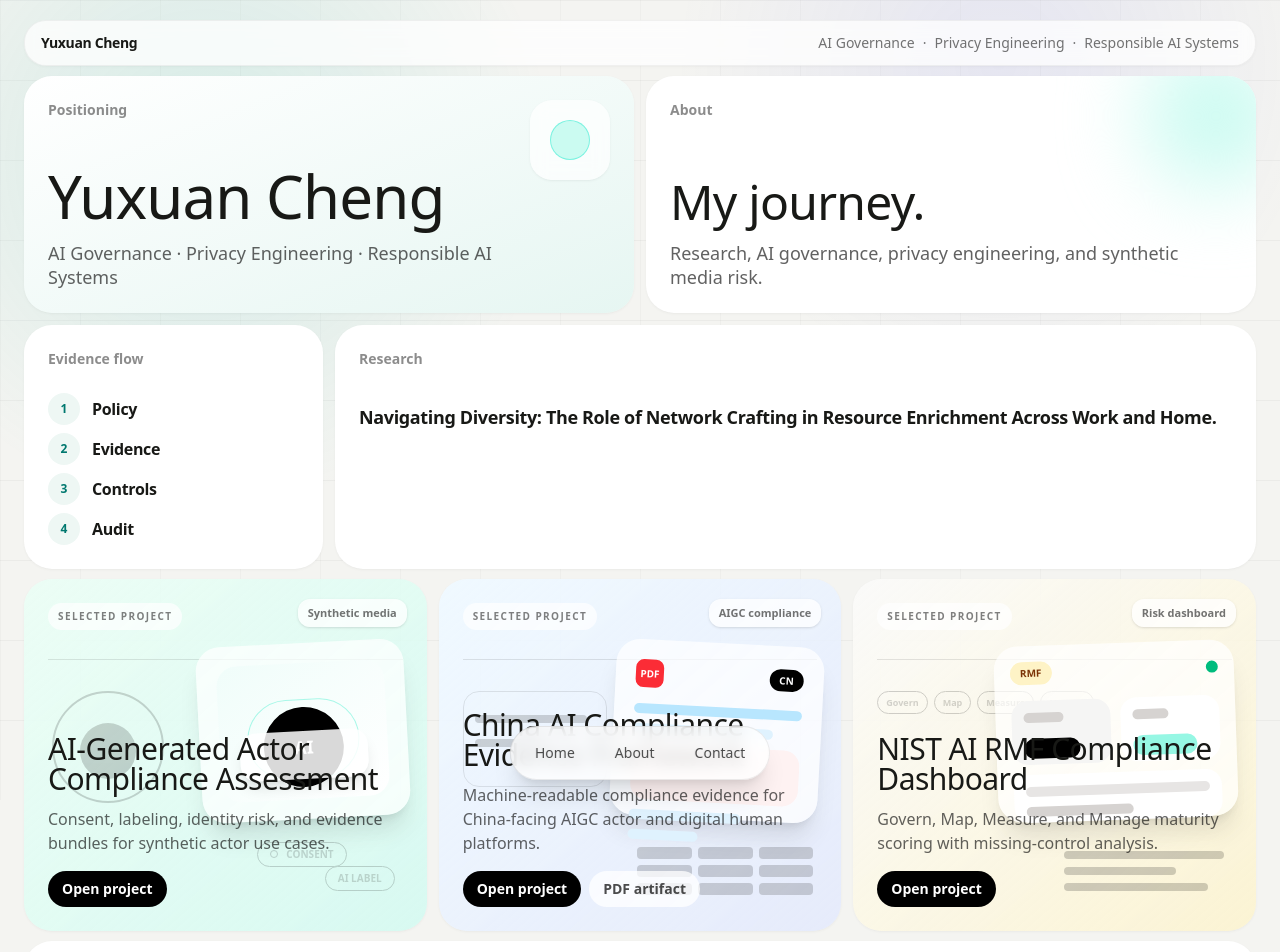
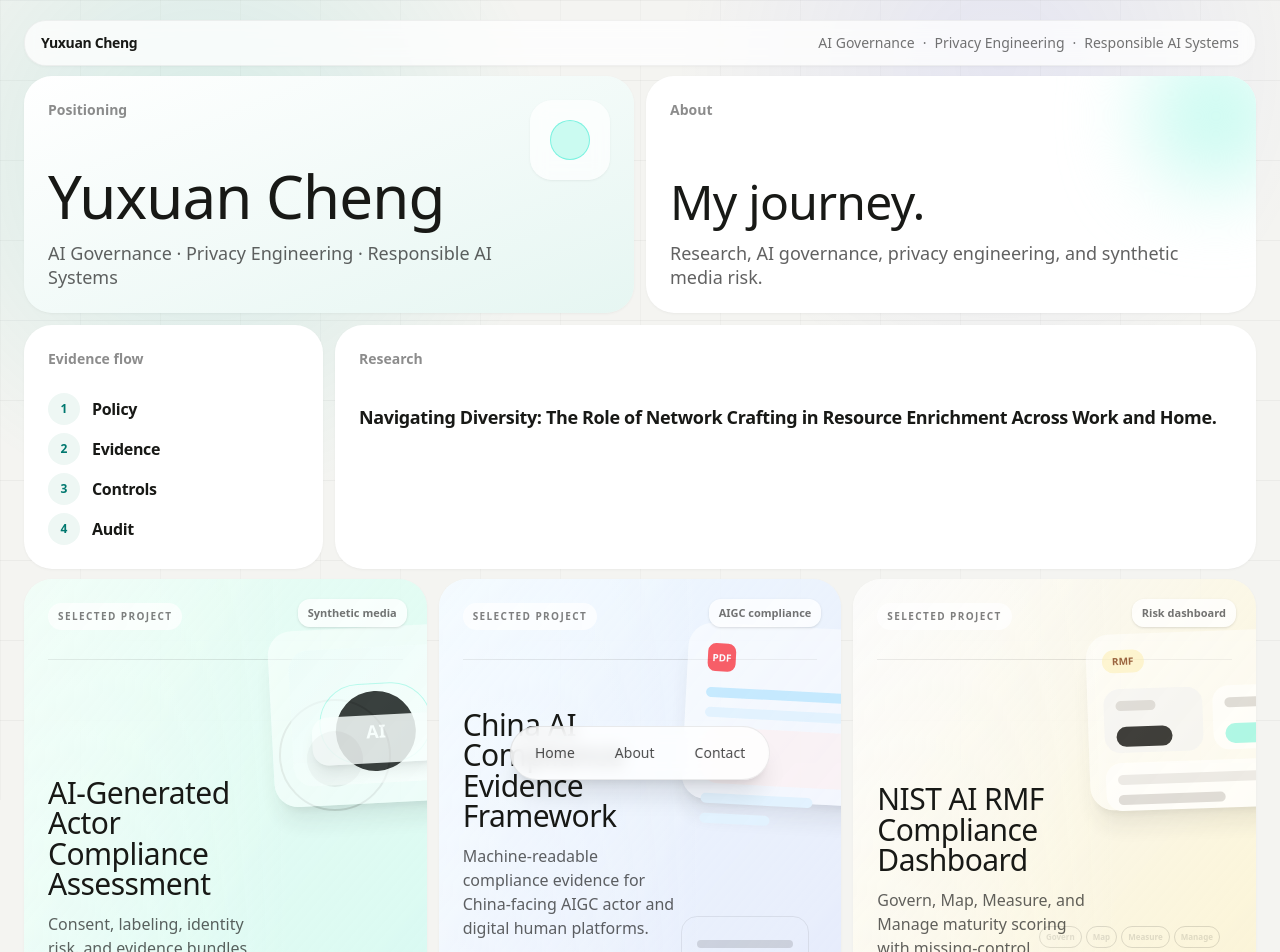
Before and after one commit to yuxuancheng123-spec/yuxuan-cheng-portfolio-next, a Next.js app: page / in a window 1280 px wide. Shown: the top 952 px of the page. Built offline with nearby package versions, Linux system fonts and the light colour scheme.

Commit message:
Fix home project card text layering

```diff
--- a/src/app/page.tsx
+++ b/src/app/page.tsx
@@ -61,17 +61,17 @@ function ProjectVisual({ icon, visual }: { icon: string; visual: string }) {
   if (visual === "document") {
     return (
       <>
-        <div className="pointer-events-none absolute inset-0 opacity-[0.16]">
-          <div className="absolute left-6 top-28 h-24 w-36 rounded-2xl border border-black/60" />
-          <div className="absolute left-9 top-34 h-2 w-28 rounded-full bg-black" />
-          <div className="absolute left-9 top-40 h-2 w-20 rounded-full bg-black" />
-          <div className="absolute bottom-9 right-7 grid w-44 grid-cols-3 gap-1.5">
+        <div className="pointer-events-none absolute inset-0 z-0 opacity-[0.1] xl:opacity-[0.12]">
+          <div className="absolute bottom-16 right-8 h-20 w-32 rounded-2xl border border-black/60" />
+          <div className="absolute bottom-28 right-12 h-2 w-24 rounded-full bg-black" />
+          <div className="absolute bottom-[5.75rem] right-12 h-2 w-16 rounded-full bg-black" />
+          <div className="absolute bottom-8 right-7 grid w-40 grid-cols-3 gap-1.5 xl:w-44">
             {Array.from({ length: 9 }).map((_, index) => (
               <span key={index} className="h-3 rounded-sm bg-black" />
             ))}
           </div>
         </div>
-        <div className="absolute right-5 top-16 h-44 w-52 rotate-3 rounded-[24px] bg-white/70 p-5 shadow-xl shadow-black/10 transition duration-500 group-hover:rotate-0 group-hover:scale-[1.03]">
+        <div className="pointer-events-none absolute right-[-2.25rem] top-14 z-0 h-40 w-48 rotate-3 rounded-[24px] bg-white/62 p-5 opacity-75 shadow-xl shadow-black/10 transition duration-500 group-hover:rotate-0 group-hover:scale-[1.02] xl:right-[-3.25rem] xl:top-12 xl:h-44 xl:w-52 2xl:right-[-4rem]">
           <div className="mb-4 flex items-center justify-between">
             <span className="h-7 w-7 rounded-lg bg-red-500 text-center text-[10px] font-bold leading-7 text-white">
               PDF
@@ -95,24 +95,24 @@ function ProjectVisual({ icon, visual }: { icon: string; visual: string }) {
   if (visual === "dashboard") {
     return (
       <>
-        <div className="pointer-events-none absolute inset-0 opacity-[0.18]">
-          <div className="absolute left-6 top-28 flex gap-1.5">
+        <div className="pointer-events-none absolute inset-0 z-0 opacity-[0.1] xl:opacity-[0.12]">
+          <div className="absolute bottom-28 right-9 flex gap-1">
             {["Govern", "Map", "Measure", "Manage"].map((item) => (
               <span
                 key={item}
-                className="rounded-full border border-black px-2 py-1 text-[9px] font-bold"
+                className="rounded-full border border-black px-1.5 py-1 text-[8px] font-bold"
               >
                 {item}
               </span>
             ))}
           </div>
-          <div className="absolute bottom-10 right-8 space-y-2">
-            <div className="h-2 w-40 rounded-full bg-black" />
+          <div className="absolute bottom-9 right-8 space-y-2">
+            <div className="h-2 w-36 rounded-full bg-black" />
             <div className="h-2 w-28 rounded-full bg-black" />
-            <div className="h-2 w-36 rounded-full bg-black" />
+            <div className="h-2 w-32 rounded-full bg-black" />
           </div>
         </div>
-        <div className="absolute right-5 top-16 h-44 w-60 -rotate-2 rounded-[24px] bg-white/70 p-4 shadow-xl shadow-black/10 transition duration-500 group-hover:rotate-0 group-hover:scale-[1.03]">
+        <div className="pointer-events-none absolute right-[-3.75rem] top-14 z-0 h-40 w-56 -rotate-2 rounded-[24px] bg-white/62 p-4 opacity-75 shadow-xl shadow-black/10 transition duration-500 group-hover:rotate-0 group-hover:scale-[1.02] xl:right-[-4.5rem] xl:top-[3.25rem] xl:h-44 xl:w-60 2xl:right-[-5.25rem]">
           <div className="mb-4 flex items-center justify-between">
             <span className="rounded-full bg-amber-100 px-2.5 py-1 text-[10px] font-bold text-amber-900">
               {icon}
@@ -140,10 +140,10 @@ function ProjectVisual({ icon, visual }: { icon: string; visual: string }) {
 
   return (
     <>
-      <div className="pointer-events-none absolute inset-0 opacity-[0.17]">
-        <div className="absolute left-7 top-28 h-28 w-28 rounded-full border-2 border-black" />
-        <div className="absolute left-14 top-36 h-14 w-14 rounded-full bg-black" />
-        <div className="absolute bottom-10 right-8 rounded-full border border-black px-3 py-1 text-[10px] font-bold">
+      <div className="pointer-events-none absolute inset-0 z-0 opacity-[0.1] xl:opacity-[0.12]">
+        <div className="absolute right-9 top-[7.5rem] h-24 w-24 rounded-full border-2 border-black xl:h-28 xl:w-28" />
+        <div className="absolute right-16 top-[9.5rem] h-12 w-12 rounded-full bg-black xl:h-14 xl:w-14" />
+        <div className="absolute bottom-9 right-8 rounded-full border border-black px-3 py-1 text-[10px] font-bold">
           AI LABEL
         </div>
         <div className="absolute bottom-16 right-20 flex items-center gap-2 rounded-full border border-black px-3 py-1 text-[10px] font-bold">
@@ -151,7 +151,7 @@ function ProjectVisual({ icon, visual }: { icon: string; visual: string }) {
           CONSENT
         </div>
       </div>
-      <div className="absolute right-5 top-16 h-44 w-52 -rotate-3 rounded-[24px] bg-white/70 p-5 shadow-xl shadow-black/10 transition duration-500 group-hover:rotate-0 group-hover:scale-[1.03]">
+      <div className="pointer-events-none absolute right-[-2.25rem] top-14 z-0 h-40 w-48 -rotate-3 rounded-[24px] bg-white/62 p-5 opacity-75 shadow-xl shadow-black/10 transition duration-500 group-hover:rotate-0 group-hover:scale-[1.02] xl:right-[-3.25rem] xl:top-12 xl:h-44 xl:w-52 2xl:right-[-4rem]">
         <div className="relative h-full overflow-hidden rounded-[20px] bg-gradient-to-br from-teal-50 to-white">
           <div className="absolute inset-x-7 top-9 h-20 rounded-full border border-teal-200/80" />
           <div className="absolute left-1/2 top-11 grid h-20 w-20 -translate-x-1/2 place-items-center rounded-full bg-black text-lg font-bold text-white">
@@ -260,19 +260,20 @@ export default function Home() {
               className={`${projectSize(project.size)} group relative overflow-hidden rounded-[28px] bg-gradient-to-br ${projectTone(project.tone)} p-6 shadow-sm shadow-black/[0.04] transition duration-300 hover:-translate-y-1 hover:shadow-xl hover:shadow-black/10`}
             >
               <div className="absolute inset-x-6 top-20 h-px bg-black/10" />
-              <div className="absolute right-5 top-5 rounded-xl bg-white/75 px-2.5 py-1.5 text-[11px] font-bold text-black/55 shadow-sm">
+              <div className="absolute right-5 top-5 z-20 rounded-xl bg-white/75 px-2.5 py-1.5 text-[11px] font-bold text-black/55 shadow-sm">
                 {project.tag}
               </div>
               <ProjectVisual icon={project.icon} visual={project.visual} />
-              <div className="relative flex h-full min-h-[190px] flex-col justify-between">
+              <div className="pointer-events-none absolute inset-y-0 left-0 z-[1] w-[66%] bg-gradient-to-r from-white/38 via-white/20 to-transparent opacity-80" />
+              <div className="relative z-10 flex h-full min-h-[190px] flex-col justify-between">
                 <span className="w-fit rounded-full bg-white/70 px-2.5 py-1.5 text-[10px] font-bold uppercase tracking-[0.14em] text-black/50">
                   Selected project
                 </span>
-                <div className="max-w-xl pt-20">
+                <div className="max-w-[95%] pt-20 xl:max-w-[62%] 2xl:max-w-[60%]">
                   <h2 className="text-2xl font-medium leading-[1.02] tracking-[-0.018em] sm:text-3xl">
                     {project.title}
                   </h2>
-                  <p className="mt-3 max-w-lg text-base leading-6 text-black/62">
+                  <p className="mt-3 max-w-lg text-base leading-6 text-black/62 xl:max-w-full">
                     {project.description}
                   </p>
                   <div className="mt-4 flex flex-wrap gap-2">
```
